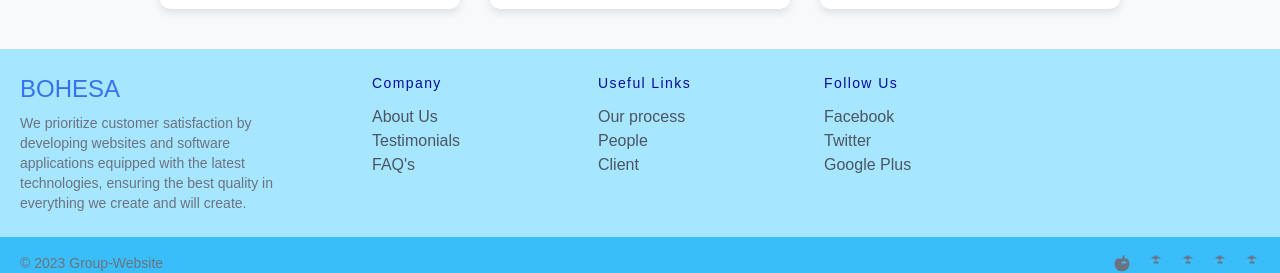
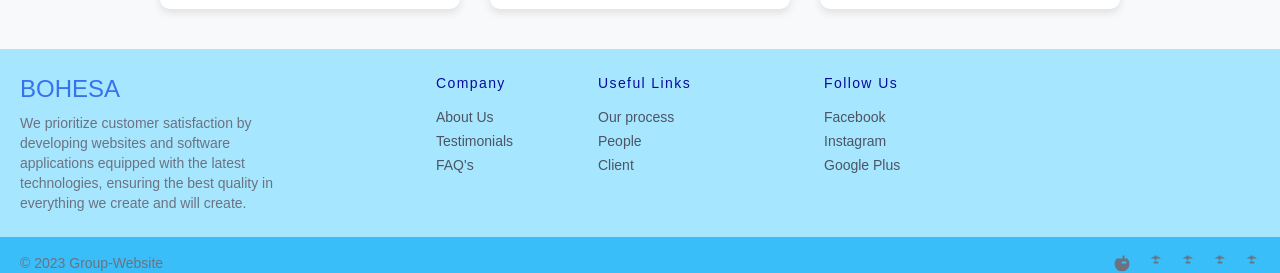
Before and after one commit to haro3535/Group-Website, a React (Create React App) app in the folder frontend/: page / in a window 1280 px wide. Shown: the part 3156-3429 px from the top of the page. Built offline with nearby package versions, Linux system fonts and the light colour scheme.

Commit message:
font-size update

```diff
--- a/frontend/src/Footer.js
+++ b/frontend/src/Footer.js
@@ -36,17 +36,17 @@ const Footer = () => {
           </p>
         </div>
         <div className="flex-grow flex flex-wrap md:pl-20 -mb-10 md:mt-0 mt-10 md:text-left text-center">
-          <div className="lg:w-1/4 md:w-1/2 w-full px-4">
+          <div className="lg:w-1/4 md:w-1/2 w-full px-4 pl-20">
             <h2 className="title-font font-medium text-[var(--blue-first)] tracking-widest text-sm mb-3">Company</h2>
             <nav className="list-none mb-10">
               <li>
-              <button onClick={() => handleScrollToSection('aboutPart')} className="text-gray-600 hover:text-gray-800">About Us</button>
+              <button onClick={() => handleScrollToSection('aboutPart')} className="text-gray-600 hover:text-gray-800 text-sm">About Us</button>
               </li>
               <li>
-                <a href='/' className="text-gray-600 hover:text-gray-800">Testimonials</a>
+                <a href='/' className="text-sm text-gray-600 hover:text-gray-800">Testimonials</a>
               </li>
               <li>
-                <a className="text-gray-600 hover:text-gray-800">FAQ's</a>
+                <a className="text-sm text-gray-600 hover:text-gray-800">FAQ's</a>
               </li>
             </nav>
           </div>
@@ -54,13 +54,13 @@ const Footer = () => {
             <h2 className="title-font font-medium text-[var(--blue-first)] tracking-widest text-sm mb-3">Useful Links</h2>
             <nav className="list-none mb-10">
               <li>
-                <a className="text-gray-600 hover:text-gray-800">Our process</a>
+                <a className="text-sm text-gray-600 hover:text-gray-800">Our process</a>
               </li>
               <li>
-                <button onClick={() => handleScrollToSection('peoplePart')} className="text-gray-600 hover:text-gray-800">People</button>
+                <button onClick={() => handleScrollToSection('peoplePart')} className="text-sm text-gray-600 hover:text-gray-800">People</button>
               </li>
               <li>
-                <a className="text-gray-600 hover:text-gray-800">Client</a>
+                <a className="text-sm text-gray-600 hover:text-gray-800">Client</a>
               </li>
             </nav>
           </div>
@@ -68,13 +68,13 @@ const Footer = () => {
             <h2 className="title-font font-medium text-[var(--blue-first)] tracking-widest text-sm mb-3">Follow Us</h2>
             <nav className="list-none mb-10">
               <li>
-                <a className="text-gray-600 hover:text-gray-800">Facebook</a>
+                <a className="text-sm text-gray-600 hover:text-gray-800">Facebook</a>
               </li>
               <li>
-                <a className="text-gray-600 hover:text-gray-800">Twitter</a>
+                <a className="text-sm text-gray-600 hover:text-gray-800">Instagram</a>
               </li>
               <li>
-                <a className="text-gray-600 hover:text-gray-800">Google Plus</a>
+                <a className="text-sm text-gray-600 hover:text-gray-800">Google Plus</a>
               </li>
             </nav>
           </div>
```
